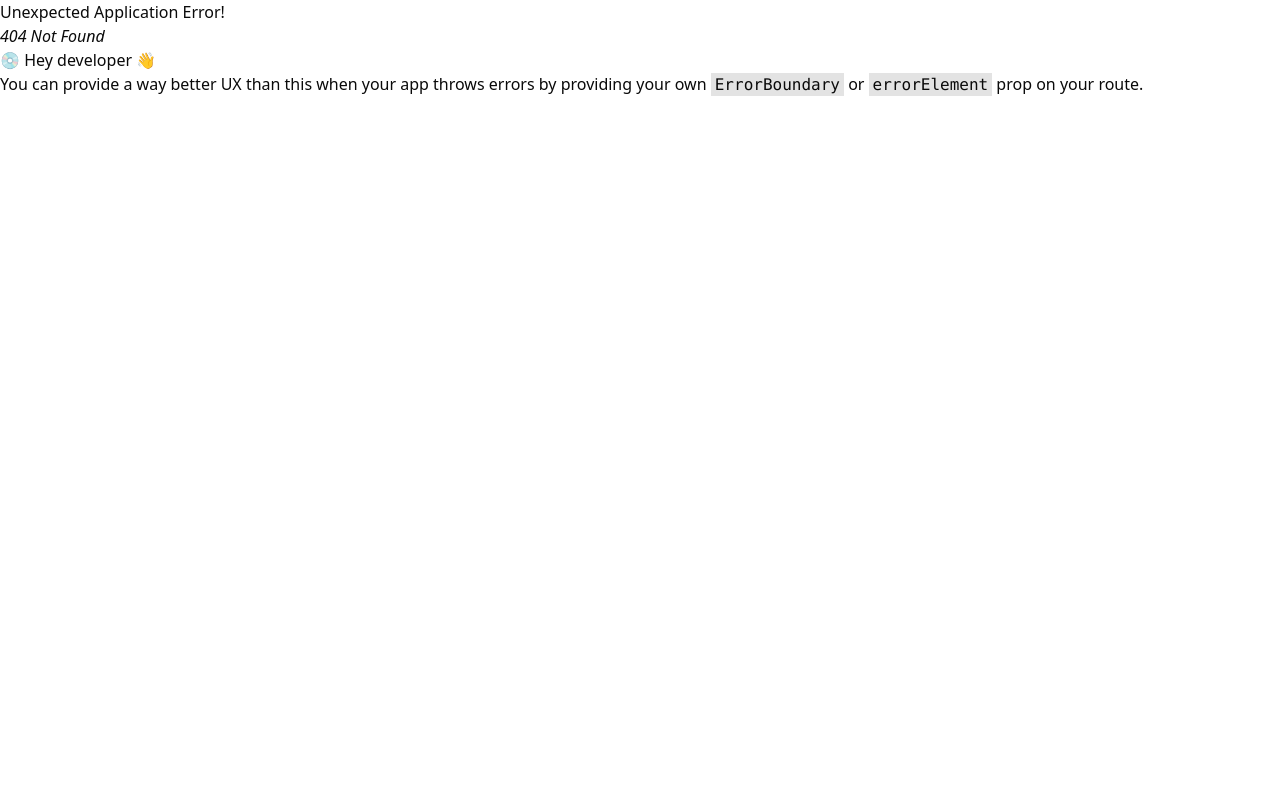
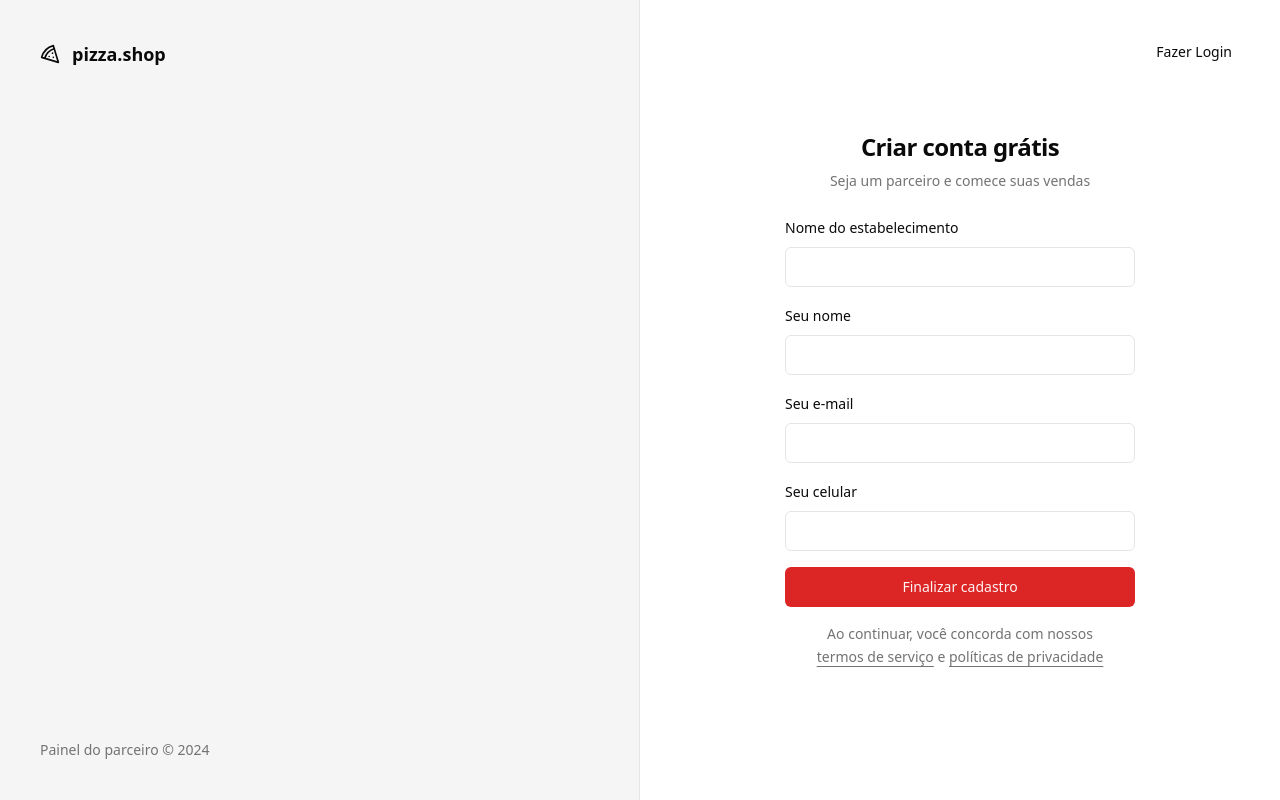
Before and after one commit to MatDev435/pizzashop, a React (Vite) app: page /sign-up in a window 1280 px wide. Before the commit this address had no page. Built offline with nearby package versions, Linux system fonts and the light colour scheme.

Commit message:
Página de cadastro criada

```diff
--- a/src/pages/_layouts/auth.tsx
+++ b/src/pages/_layouts/auth.tsx
@@ -15,7 +15,7 @@
         </footer>
       </div>
 
-      <div className="flex flex-col items-center justify-center">
+      <div className="relative flex flex-col items-center justify-center">
         <Outlet />
       </div>
     </div>
--- a/src/pages/auth/sign-in.tsx
+++ b/src/pages/auth/sign-in.tsx
@@ -1,5 +1,6 @@
 import { Helmet } from 'react-helmet-async'
 import { useForm } from 'react-hook-form'
+import { Link } from 'react-router-dom'
 import { toast } from 'sonner'
 import { promise, z } from 'zod'
 
@@ -21,11 +22,18 @@
   } = useForm<SignInForm>()
 
   async function handleSignIn(data: SignInForm) {
-    console.log(data)
+    try {
+      await new Promise((resolve) => setTimeout(resolve, 2000))
 
-    await new Promise((resolve) => setTimeout(resolve, 2000))
-
-    toast.success('Enviamos um link de autenticação para seu e-mail.')
+      toast.success('Enviamos um link de autenticação para seu e-mail.', {
+        action: {
+          label: 'Reenviar',
+          onClick: () => handleSignIn(data),
+        },
+      })
+    } catch {
+      toast.error('Credenciais inválidas.')
+    }
   }
 
   return (
@@ -33,6 +41,10 @@
       <Helmet title="Login" />
 
       <div className="p-8">
+        <Button variant={'ghost'} asChild className="absolute right-8 top-8">
+          <Link to="/sign-up">Novo estabelecimento</Link>
+        </Button>
+
         <div className="flex w-[350px] flex-col justify-center gap-6">
           <div className="flex flex-col gap-2 text-center">
             <h1 className="text-2xl font-semibold tracking-tight">
--- /dev/null
+++ b/src/pages/auth/sign-up.tsx
@@ -0,0 +1,112 @@
+import { Helmet } from 'react-helmet-async'
+import { useForm } from 'react-hook-form'
+import { Link, useNavigate } from 'react-router-dom'
+import { toast } from 'sonner'
+import { promise, z } from 'zod'
+
+import { Button } from '@/components/ui/button'
+import { Input } from '@/components/ui/input'
+import { Label } from '@/components/ui/label'
+
+const signUpForm = z.object({
+  restaurantName: z.string(),
+  managerName: z.string(),
+  phone: z.string(),
+  email: z.string().email(),
+})
+
+type SignUpForm = z.infer<typeof signUpForm>
+
+export function SignUp() {
+  const navigate = useNavigate()
+
+  const {
+    register,
+    handleSubmit,
+    formState: { isSubmitting },
+  } = useForm<SignUpForm>()
+
+  async function handleSignUp(data: SignUpForm) {
+    try {
+      await new Promise((resolve) => setTimeout(resolve, 2000))
+
+      toast.success('Restaurante cadastrado com sucesso.', {
+        action: {
+          label: 'Login',
+          onClick: () => navigate('/sign-in'),
+        },
+      })
+    } catch {
+      toast.error('Erro ao cadastrar restaurante.')
+    }
+  }
+
+  return (
+    <>
+      <Helmet title="Cadastro" />
+
+      <div className="p-8">
+        <Button variant={'ghost'} asChild className="absolute right-8 top-8">
+          <Link to="/sign-in">Fazer Login</Link>
+        </Button>
+
+        <div className="flex w-[350px] flex-col justify-center gap-6">
+          <div className="flex flex-col gap-2 text-center">
+            <h1 className="text-2xl font-semibold tracking-tight">
+              Criar conta grátis
+            </h1>
+
+            <p className="text-sm text-muted-foreground">
+              Seja um parceiro e comece suas vendas
+            </p>
+          </div>
+
+          <form className="space-y-4" onSubmit={handleSubmit(handleSignUp)}>
+            <div className="space-y-2">
+              <Label htmlFor="restaurantName">Nome do estabelecimento</Label>
+              <Input
+                id="restaurantName"
+                type="text"
+                {...register('restaurantName')}
+              />
+            </div>
+
+            <div className="space-y-2">
+              <Label htmlFor="managerName">Seu nome</Label>
+              <Input
+                id="managerName"
+                type="text"
+                {...register('managerName')}
+              />
+            </div>
+
+            <div className="space-y-2">
+              <Label htmlFor="email">Seu e-mail</Label>
+              <Input id="email" type="email" {...register('email')} />
+            </div>
+
+            <div className="space-y-2">
+              <Label htmlFor="phone">Seu celular</Label>
+              <Input id="phone" type="tell" {...register('phone')} />
+            </div>
+
+            <Button disabled={isSubmitting} className="w-full" type="submit">
+              Finalizar cadastro
+            </Button>
+
+            <p className="px-6 text-center text-sm leading-relaxed text-muted-foreground">
+              Ao continuar, você concorda com nossos{' '}
+              <a className="underline underline-offset-4" href="">
+                termos de serviço
+              </a>{' '}
+              e{' '}
+              <a className="underline underline-offset-4" href="">
+                políticas de privacidade
+              </a>
+            </p>
+          </form>
+        </div>
+      </div>
+    </>
+  )
+}
--- a/src/routes.tsx
+++ b/src/routes.tsx
@@ -4,6 +4,7 @@
 import { AuthLayout } from './pages/_layouts/auth'
 import { Dashboard } from './pages/app/dashboard'
 import { SignIn } from './pages/auth/sign-in'
+import { SignUp } from './pages/auth/sign-up'
 
 export const router = createBrowserRouter([
   {
@@ -15,6 +16,9 @@
   {
     path: '/',
     element: <AuthLayout />,
-    children: [{ path: '/sign-in', element: <SignIn /> }],
+    children: [
+      { path: '/sign-in', element: <SignIn /> },
+      { path: '/sign-up', element: <SignUp /> },
+    ],
   },
 ])
```
